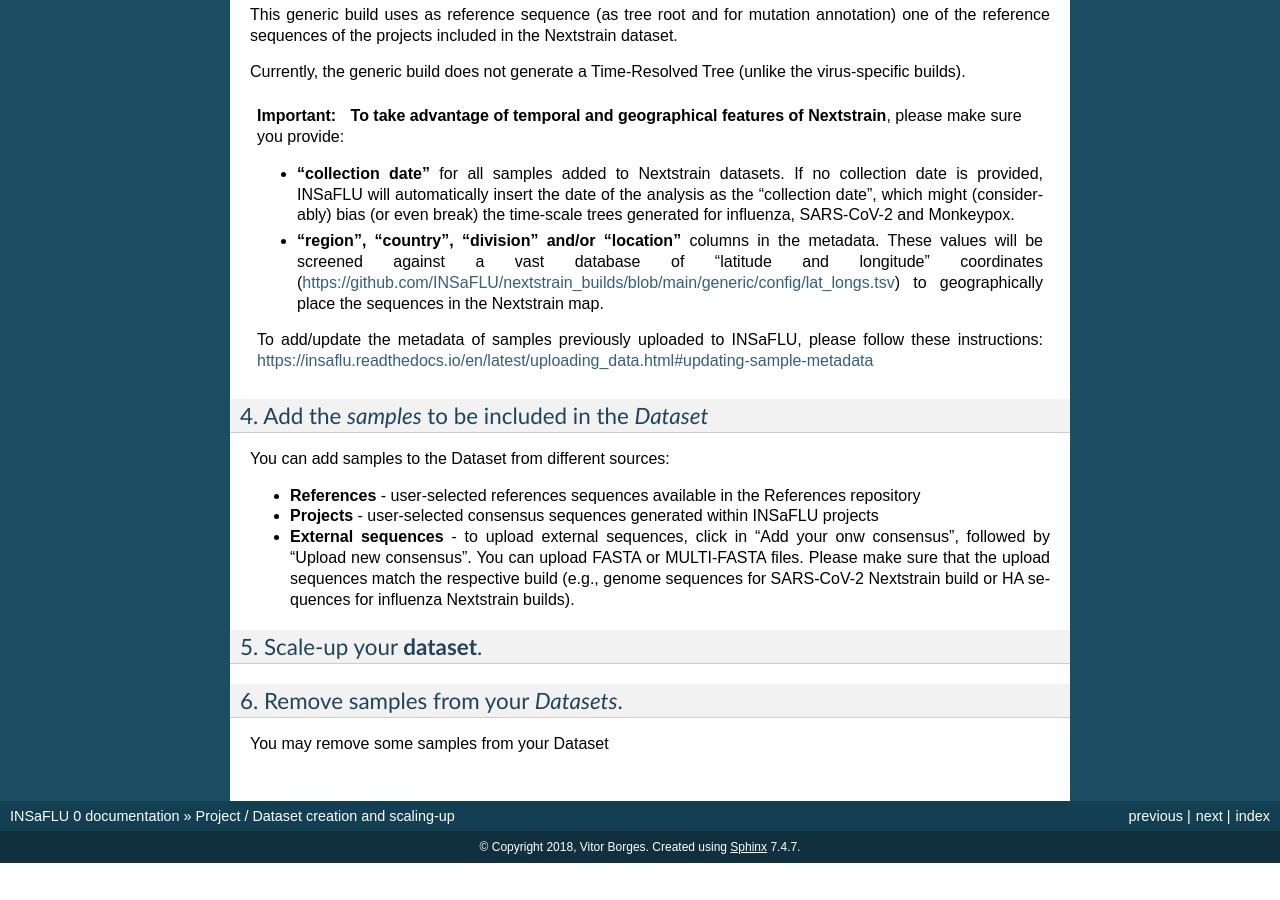
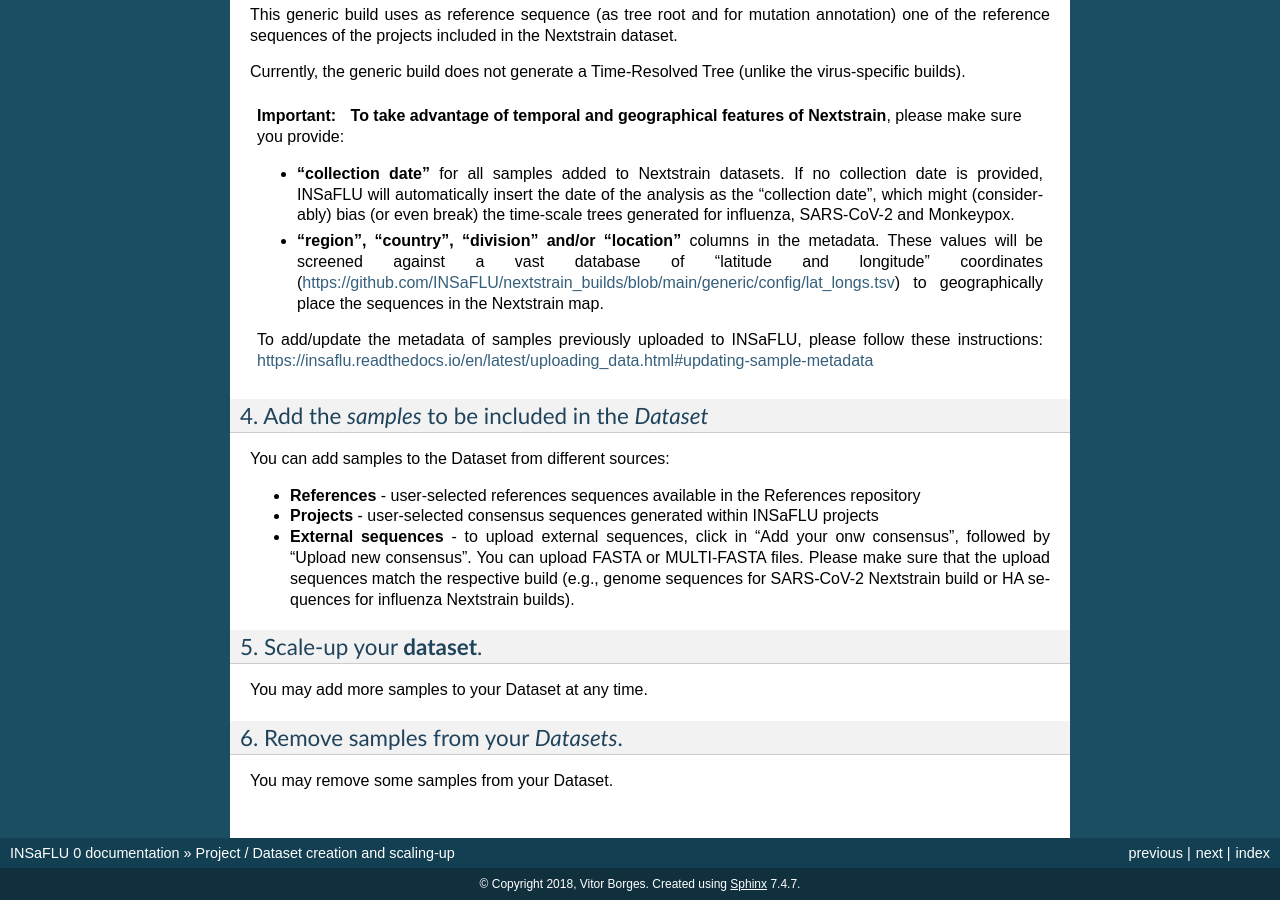
Before and after one commit to INSaFLU/insaflu_docs, a Sphinx documentation site: the page built from docs/project_creation.rst, in a window 1280 px wide and 900 px high, scrolled down 5680 px. Built offline with Sphinx 7.4.7, drawn with Linux system fonts in a browser that asks for light colours; formulas are drawn with MathJax 3; before the commit the page ends 6543 px from its top, so only the background shows below that.

Commit message:
Add more samples to dataset

```diff
--- a/docs/project_creation.rst
+++ b/docs/project_creation.rst
@@ -179,7 +179,9 @@
 5. Scale-up your **dataset**.
 .............................
 
+You may add more samples to your Dataset at any time.
+
 6. Remove samples from your *Datasets*.
 ........................................
 
-You may remove some samples from your Dataset
+You may remove some samples from your Dataset.
```
